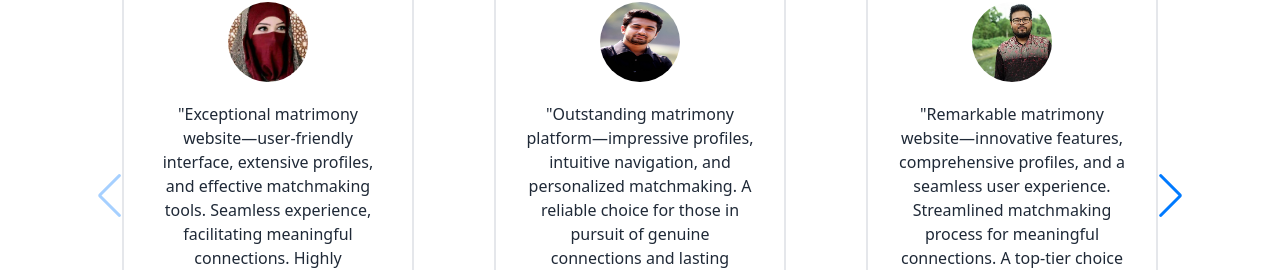
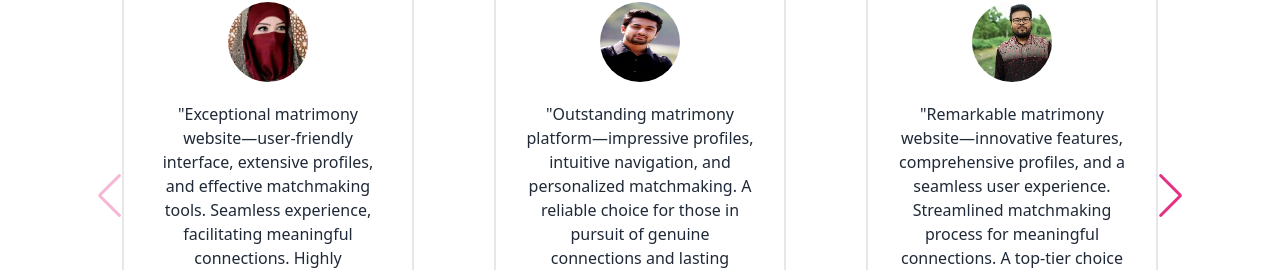
Before and after one commit to ayatbd/matrimony-site-client, a React (Vite) app: page / in a window 1280 px wide. Shown: the part 4004-4274 px from the top of the page. Built offline with nearby package versions, Linux system fonts and the light colour scheme; no server answers.

Commit message:
updated again

```diff
--- a/src/pages/Home/Reviews.jsx
+++ b/src/pages/Home/Reviews.jsx
@@ -3,6 +3,7 @@ import Container from "../Shared/Container";
 import bannerImg1 from "../../assets/images/banner-img-1.jpg";
 import bannerImg2 from "../../assets/images/banner-img-2.jpg";
 import bannerImg3 from "../../assets/images/banner-img-3.jpg";
+import bannerImg4 from "../../assets/images/banner-img-4.jpg";
 // Import Swiper React components
 import { Swiper, SwiperSlide } from "swiper/react";
 
@@ -95,7 +96,7 @@ const Reviews = () => {
                   <div className="border-2 px-7 py-3 rounded-xl flex flex-col items-center">
                     <img
                       className="w-20 h-20 rounded-full"
-                      src={bannerImg1}
+                      src={bannerImg4}
                       alt=""
                     />
                     <div className="text-center">
@@ -106,7 +107,7 @@ const Reviews = () => {
                         connections. Highly recommended for those seeking a life
                         partner."
                       </p>
-                      <p className="text-lg font-bold">Mst. Sadia Akter</p>
+                      <p className="text-lg font-bold">Shamima Sultana</p>
                       <p>Dhaka</p>
                     </div>
                   </div>
--- a/src/pages/css/page.css
+++ b/src/pages/css/page.css
@@ -263,3 +263,9 @@ Note: Beware of modifying this element as it can break the animations - you shou
 .scroll-to-top:hover {
     background-color: #77254a !important;
 }
+
+.swiper-button-prev,
+.swiper-button-next {
+
+    color: #E33283 !important;
+}
```
Also changed, not shown: src/assets/images/banner-img-4.jpg (added).
